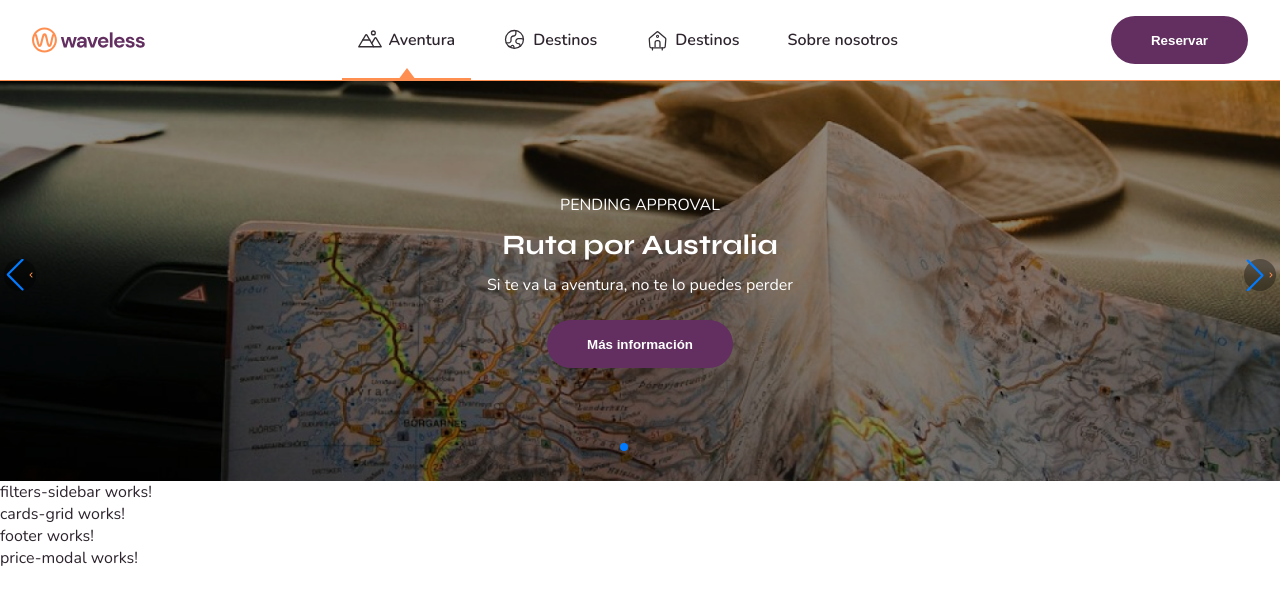
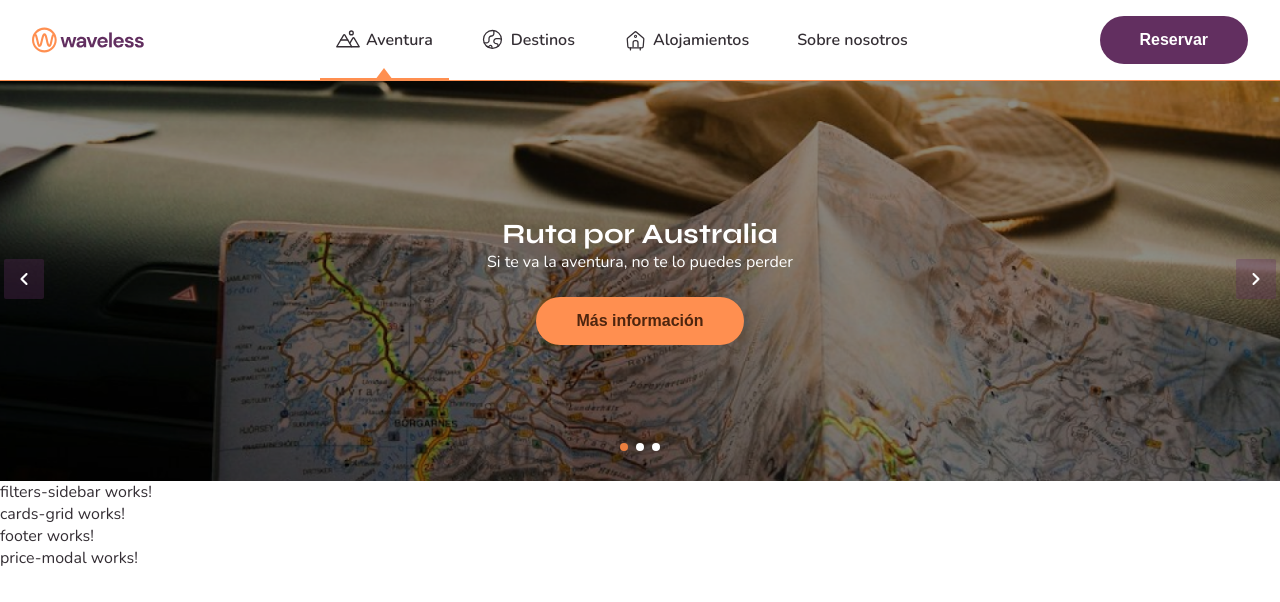
Before and after one commit to clara-delcerro/avoris, an Angular app: page / in a window 1280 px wide. Shown: the top 602 px of the page. Built offline with nearby package versions, Linux system fonts and the light colour scheme; grey boxes are pictures that could not be loaded.

Commit message:
hero ended, just left font fix

```diff
--- a/src/app/home/hero/hero.component.html
+++ b/src/app/home/hero/hero.component.html
@@ -4,10 +4,11 @@
 
       <div class="swiper-slide hero__slide" style="background-image: url('../../../assets/img/hero-bg.png');">
         <div class="hero__content">
-          <span class="hero__badge">PENDING APPROVAL</span>
-          <h2 class="hero__title">Ruta por Australia</h2>
-          <p class="hero__subtitle">Si te va la aventura, no te lo puedes perder</p>
-          <button class="hero__button btn">Más información</button>
+          <div class="hero__content__text">
+            <h2 class="hero__title">Ruta por Australia</h2>
+            <p class="hero__subtitle">Si te va la aventura, no te lo puedes perder</p>
+          </div>
+          <button class="hero__button btn btn--secondary">Más información</button>
         </div>
       </div>
 
@@ -31,7 +32,17 @@
 
     <div class="swiper-pagination"></div>
 
-    <div class="swiper-button-prev hero__arrow hero__arrow--prev"></div>
-    <div class="swiper-button-next hero__arrow hero__arrow--next"></div>
+    <div class="swiper-button-prev hero__arrow hero__arrow--prev">
+      <svg width="24" height="24" viewBox="0 0 24 24" fill="none" xmlns="http://www.w3.org/2000/svg">
+        <path d="M8.71033 12.7082C8.31838 12.3174 8.31838 11.6826 8.71033 11.2919L13.7805 6.2371C14.1707 5.848 14.8022 5.848 15.1925 6.2371L15.2897 6.33395C15.6816 6.72472 15.6816 7.35954 15.2897 7.75031L11.027 12L15.2897 16.2498C15.6816 16.6405 15.6816 17.2753 15.2897 17.6661L15.1925 17.763C14.8022 18.1521 14.1707 18.1521 13.7805 17.763L8.71033 12.7082Z" fill="currentcolor"/>
+      </svg>
+    </div>
+
+    <div class="swiper-button-next hero__arrow hero__arrow--next">
+      <svg width="24" height="24" viewBox="0 0 24 24" fill="none" xmlns="http://www.w3.org/2000/svg">
+      <path d="M15.2897 11.2918C15.6816 11.6826 15.6816 12.3174 15.2897 12.7081L10.2195 17.7629C9.82927 18.152 9.19776 18.152 8.80748 17.7629L8.71033 17.666C8.31837 17.2753 8.31838 16.6405 8.71033 16.2497L12.973 12L8.71033 7.75024C8.31838 7.35947 8.31838 6.72465 8.71033 6.33388L8.80748 6.23703C9.19776 5.84793 9.82927 5.84793 10.2195 6.23703L15.2897 11.2918Z" fill="currentcolor"/>
+    </svg>
+
+    </div>
   </div>
 </section>
--- a/src/app/home/hero/hero.component.scss
+++ b/src/app/home/hero/hero.component.scss
@@ -7,7 +7,7 @@
   position: relative;
   overflow: hidden;
 
-  .hero__slider {
+  &__slider {
     width: 100%;
     height: 100%;
   }
@@ -16,19 +16,27 @@
     height: 100%;
   }
 
-  .hero__slide {
+  &__slide {
     width: 100%;
     height: 100%;
     background-size: cover;
-    background-position: center center;
+    background-position: 50% center;
 
     display: flex;
     align-items: center;
     justify-content: center;
     position: relative;
+
+    @include tablet-lg {
+      background-position: 60% center;
+    }
+
+    @include desktop {
+      background-position: 70% center;
+    }
   }
 
-  .hero__content {
+  &__content {
     text-align: center;
     color: $white;
     display: flex;
@@ -38,64 +46,56 @@
     padding: 0 20px;
   }
 
-  .hero__title {
+  &__title {
     font-size: 28px;
     font-weight: 700;
   }
 
-  .hero__subtitle {
+  &__subtitle {
     font-size: 16px;
     font-weight: 400;
   }
 
-  .hero__button {
+  &__button {
     margin-top: 12px;
   }
 
   /* === FLECHAS === */
-  .hero__arrow--prev,
-  .hero__arrow--next {
-    width: 32px;
-    height: 32px;
-    background-color: rgba(0, 0, 0, 0.35);
-    backdrop-filter: blur(6px);
-    border-radius: 50%;
+  &__arrow--prev,
+  &__arrow--next {
+    width: 40px;
+    height: 40px;
+    background-color: $primary-low-alpha;
     z-index: 10;
     display: flex;
     align-items: center;
     justify-content: center;
+    border-radius: 2px;
 
-    &::after {
-      content: "";
-      width: 14px;
-      height: 14px;
-      background-size: contain;
-      background-repeat: no-repeat;
-      background-position: center;
+    svg {
+      color: $white;
+      width: 24px;
+      height: 24px;
+    }
+
+    &:hover {
+      background-color: $primary-700;
     }
   }
 
-  .hero__arrow--prev::after {
-    background-image: url('../../../assets/icons/chevron-left.svg');
-  }
-
-  .hero__arrow--next::after {
-    background-image: url('../../../assets/icons/chevron-right.svg');
-  }
-
-  /* === BULLETS === */
+  /* === BULLETS WRAPPER === */
   .swiper-pagination {
     position: absolute;
     bottom: 24px;
   }
+}
 
-  .swiper-pagination-bullet {
-    background: $white;
-    opacity: 0.5;
-  }
+/* === BULLETS === */
+:host ::ng-deep .swiper-pagination-bullet {
+  background-color: #ffffff !important;
+  opacity: 1 !important;
+}
 
-  .swiper-pagination-bullet-active {
-    background: $secondary-500;
-    opacity: 1;
-  }
+:host ::ng-deep .swiper-pagination-bullet-active {
+  background-color: #ec7f3f !important;
 }
--- a/src/app/shared/header/header.component.html
+++ b/src/app/shared/header/header.component.html
@@ -56,7 +56,7 @@
         <li class="header__list__item">
           <a href="#" class="header__link">
             <img src="../../../assets/icons/house.svg" alt="">
-            <span>Destinos</span>
+            <span>Alojamientos</span>
           </a>
         </li>
 
--- a/src/styles.scss
+++ b/src/styles.scss
@@ -7,7 +7,7 @@
 
 @font-face {
   font-family: 'Syne';
-  src: url('/assets/fonts/syne-bold.woff2') format('woff2');
+  src: url('/assets/fonts/Syne-Bold.woff2') format('woff2');
   font-weight: 700;
   font-style: normal;
   font-display: swap;
@@ -15,7 +15,7 @@
 
 @font-face {
   font-family: 'Nunito';
-  src: url('/assets/fonts/nunito-regular.woff2') format('woff2');
+  src: url('/assets/fonts/Nunito-Regular.woff2') format('woff2');
   font-weight: 400;
   font-style: normal;
   font-display: swap;
@@ -23,7 +23,7 @@
 
 @font-face {
   font-family: 'Nunito';
-  src: url('/assets/fonts/nunito-SemiBold.woff2') format('woff2');
+  src: url('/assets/fonts/Nunito-SemiBold.woff2') format('woff2');
   font-weight: 600;
   font-style: normal;
   font-display: swap;
@@ -31,7 +31,7 @@
 
 @font-face {
   font-family: 'Nunito';
-  src: url('/assets/fonts/nunito-bold.woff2') format('woff2');
+  src: url('/assets/fonts/Nunito-Bold.woff2') format('woff2');
   font-weight: 700;
   font-style: normal;
   font-display: swap;
--- a/src/styles/_variables.scss
+++ b/src/styles/_variables.scss
@@ -41,9 +41,9 @@
   $basic-900: #2d242d;
 
   // text
-  $text-primary: $basic-900;
-  $text-secondary: $basic-800;
-  $text-tertiary: $basic-700;
+  $text-primary: $basic-800;
+  $text-secondary: $basic-700;
+  $text-tertiary: $basic-600;
 
   // misc
   $white: $basic-000;
--- a/src/styles/atoms/_buttons.scss
+++ b/src/styles/atoms/_buttons.scss
@@ -8,6 +8,8 @@
   font-weight: 600;
   border-radius: $sp-xxxl;
   text-decoration: none;
+  line-height: 24px;
+  font-size: $sp-m;
 
   //base
   padding: $sp-sm 40px;
@@ -16,4 +18,9 @@
   &:hover {
     background-color: $primary-800;
   }
+
+  &--secondary {
+    background-color: $secondary-400;
+    color: $secondary-800;
+  }
 }
```
Also changed, not shown: src/assets/fonts/Syne-Bold.woff2, src/assets/icons/chevron-left.svg.
